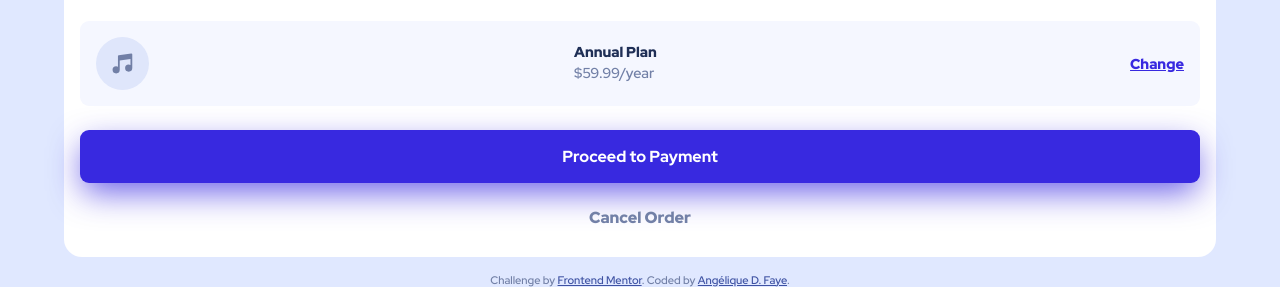
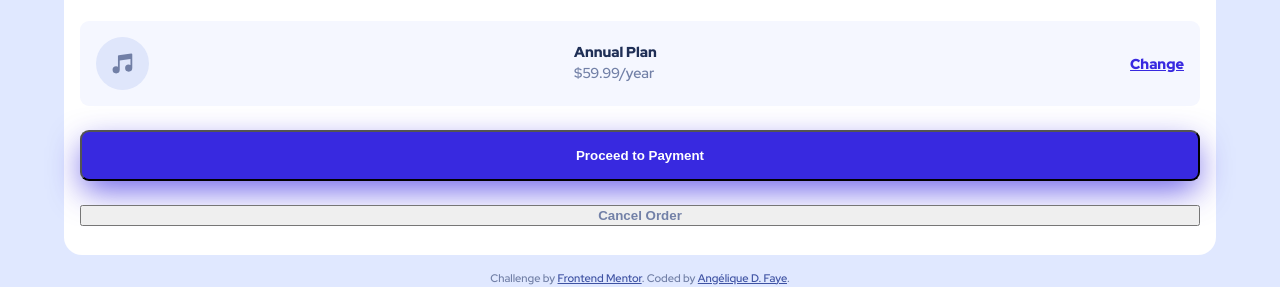
Before and after one commit to AngeliqueDF/order-summary-component-scss, a website built with Parcel: page src/index.html in a window 1280 px wide. Shown: the part 731-1018 px from the top of the page. Built offline with nearby package versions, Linux system fonts and the light colour scheme.

Commit message:
Update index.html
- The card is now a ``<form>`` element.
-  ``.payment-button`` is the submit button.
- Cancel Order is also changed to a button.

This way, in a real application the form can send ``{'plan-chosen':'annual-plan'}`` to the server using the hidden input.

```diff
--- a/src/index.html
+++ b/src/index.html
@@ -17,8 +17,9 @@
 <body>
 
   <main>
+    <form action="POST">
+      <article>
 
-    <article>
         <header>
           <img src="./images/illustration-hero.svg" alt="Young woman listening to music with the app.">
           <h2>Order Summary</h2>
@@ -34,18 +35,20 @@
             <img class="music-icon" src="./images/icon-music.svg" alt="">
 
             <div class="pricing-information">
+              <input type="hidden" name="plan-chosen" value="annual-plan">
               <div class="plan-name">Annual Plan</div>
               <div class="plan-price">$59.99/year </div>
             </div>
 
             <a class="change-plan-link" href="javascript:void(0)">Change</a>
           </div>
+          <input type="submit" class="payment-button" value="Proceed to Payment" />
 
-        <a class="payment-button" href="javascript:void(0)">Proceed to Payment</a>
-        <a class="cancel-button" href="javascript:void(0)">Cancel Order</a>
+          <button class="cancel-button">Cancel Order</button>
+
         </div>
       </article>
-
+    </form>
   </main>
 
 
```
Lines whose indentation alone changed are shown as unchanged.
